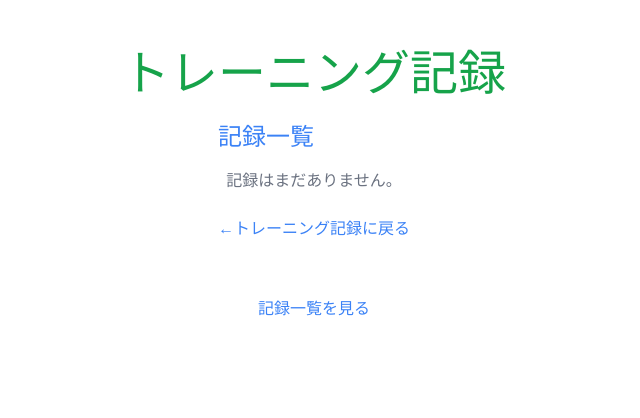
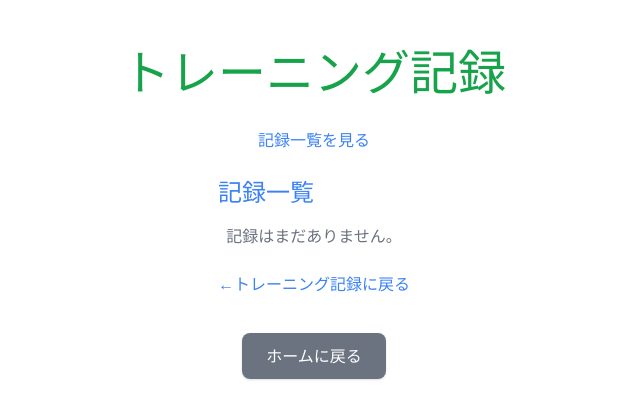
Before and after one commit to obiwan24774-alt/workout_app, a React (Vite) app: page /records in a window 1280 px wide. Shown: the top 418 px of the page, without its empty margins (326-966 px from the left). Built offline with nearby package versions, Linux system fonts and the light colour scheme.

Commit message:
ホームへ戻るボタン追加

```diff
--- a/src/App.jsx
+++ b/src/App.jsx
@@ -18,30 +18,39 @@ function AppLayout({ records, handleSave, handleDelete }) {
   return (
     <div className="relative h-screen flex flex-col items-center pt-[5vh]">
       {location.pathname !== "/" && (
-        <h1 className="text-green-600 bg-white text-5xl font-bold mt-2">
-          トレーニング記録
-        </h1>
+        <>
+          <h1 className="text-green-600 bg-white text-5xl font-bold mt-2">
+            トレーニング記録
+          </h1>
+          <div className="mt-6 text-center">
+            <Link
+              to="/records"
+              className="mt-2 text-blue-500 hover:underline block text-center"
+            >
+              記録一覧を見る
+            </Link>
+          </div>
+        </>
       )}
+
       <Routes>
         {/*ホーム画面*/}
         <Route path="/" element={<HomePage />} />
         {/* 記録入力 */}
         <Route path="/form" element={<RecordForm onSave={handleDelete} />} />
-        <Route path="/" element={<RecordForm onSave={handleSave} />} />
+        {/* 記録一覧 */}
         <Route
           path="/records"
           element={<RecordListPage records={records} onDelete={handleDelete} />}
         />
       </Routes>
-
-      {/* ✅ /records以外のときだけリンク表示 */}
       {location.pathname !== "/" && (
         <div className="mt-6 text-center">
           <Link
-            to="/records"
-            className="mt-2 text-blue-500 hover:underline block text-center"
+            to="/"
+            className="px-6 py-3 bg-gray-500  text-white rounded-lg shadow hover:bg-600"
           >
-            記録一覧を見る
+            ホームに戻る
           </Link>
         </div>
       )}
--- a/src/RecordListPage.jsx
+++ b/src/RecordListPage.jsx
@@ -6,7 +6,10 @@ export default function RecordListPage({ records, onDelete }) {
     <div className="p-6">
       <h2 className="text-2xl font-bold mb-4 text-blue-500">記録一覧</h2>
       <RecordList records={records} onDelete={onDelete} />
-      <Link to="/" className="mt-6 inline-block text-blue-500 hover:underline">
+      <Link
+        to="/form"
+        className="mt-6 inline-block text-blue-500 hover:underline"
+      >
         ←トレーニング記録に戻る
       </Link>
     </div>
```
